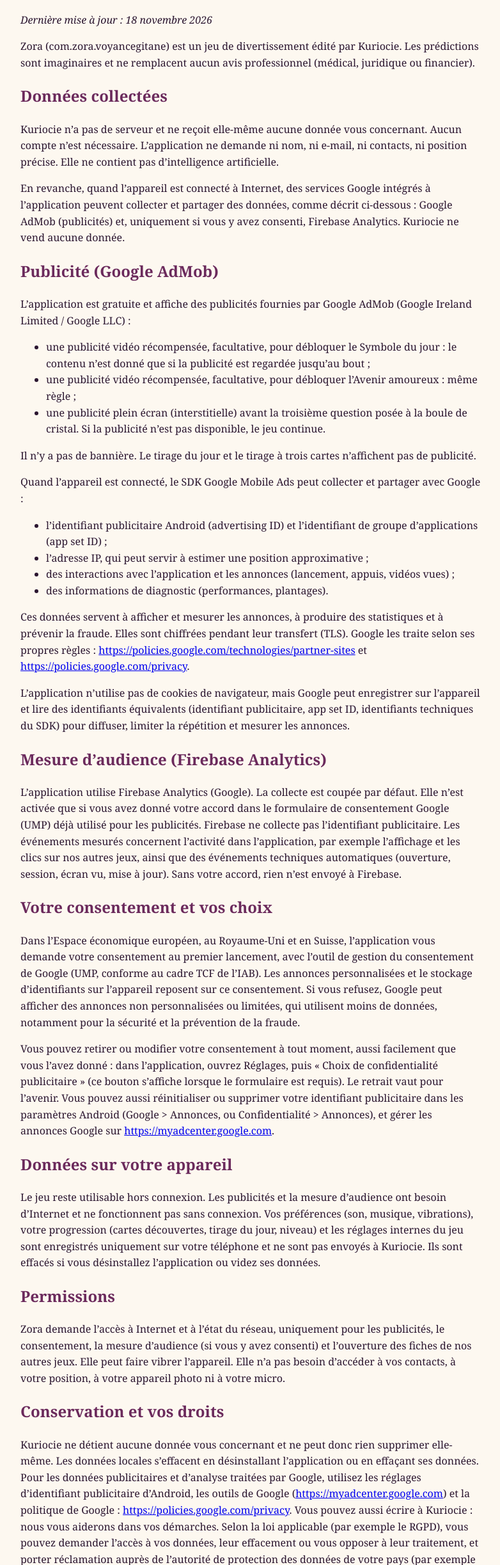
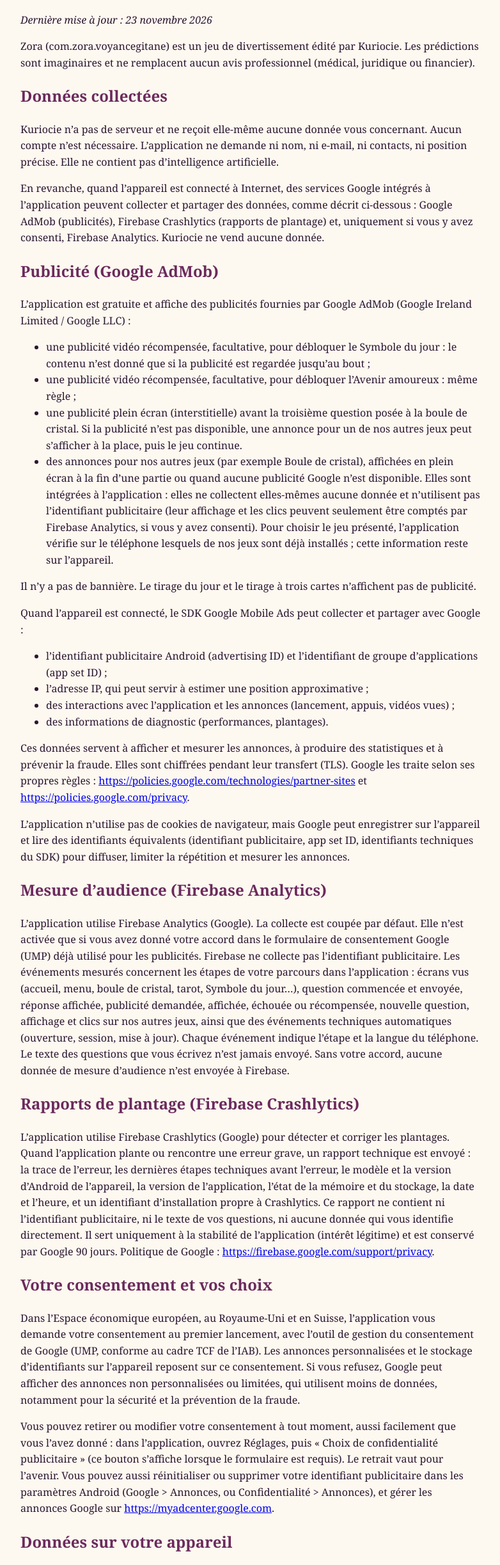
Before and after one commit to kuriocie23/kuriocie23.github.io, a plain HTML site: page confidentialite-zora.html in a window 1280 px wide. Shown: the part 86-2532 px from the top of the page at 64% size, without its empty margins (248-1030 px from the left). Drawn offline with Linux system fonts and the light colour scheme.

Commit message:
Politique Zora 1.9.9 : Firebase Crashlytics (rapports de plantage), pub maison, détail Analytics, permissions — 23/11/2026

```diff
--- a/confidentialite-zora.html
+++ b/confidentialite-zora.html
@@ -4,17 +4,18 @@
 <style>body{font-family:Georgia,serif;max-width:720px;margin:2em auto;padding:0 1em;line-height:1.6;color:#2b1630;background:#fdf8f0}h1,h2{color:#6b2a5c}</style></head>
 <body>
 <h1>Politique de confidentialité – Zora</h1>
-<p><em>Dernière mise à jour : 18 novembre 2026</em></p>
+<p><em>Dernière mise à jour : 23 novembre 2026</em></p>
 <p>Zora (com.zora.voyancegitane) est un jeu de divertissement édité par Kuriocie. Les prédictions sont imaginaires et ne remplacent aucun avis professionnel (médical, juridique ou financier).</p>
 <h2>Données collectées</h2>
 <p>Kuriocie n’a pas de serveur et ne reçoit elle-même aucune donnée vous concernant. Aucun compte n’est nécessaire. L’application ne demande ni nom, ni e-mail, ni contacts, ni position précise. Elle ne contient pas d’intelligence artificielle.</p>
-<p>En revanche, quand l’appareil est connecté à Internet, des services Google intégrés à l’application peuvent collecter et partager des données, comme décrit ci-dessous : Google AdMob (publicités) et, uniquement si vous y avez consenti, Firebase Analytics. Kuriocie ne vend aucune donnée.</p>
+<p>En revanche, quand l’appareil est connecté à Internet, des services Google intégrés à l’application peuvent collecter et partager des données, comme décrit ci-dessous : Google AdMob (publicités), Firebase Crashlytics (rapports de plantage) et, uniquement si vous y avez consenti, Firebase Analytics. Kuriocie ne vend aucune donnée.</p>
 <h2>Publicité (Google AdMob)</h2>
 <p>L’application est gratuite et affiche des publicités fournies par Google AdMob (Google Ireland Limited / Google LLC) :</p>
 <ul>
 <li>une publicité vidéo récompensée, facultative, pour débloquer le Symbole du jour : le contenu n’est donné que si la publicité est regardée jusqu’au bout ;</li>
 <li>une publicité vidéo récompensée, facultative, pour débloquer l’Avenir amoureux : même règle ;</li>
-<li>une publicité plein écran (interstitielle) avant la troisième question posée à la boule de cristal. Si la publicité n’est pas disponible, le jeu continue.</li>
+<li>une publicité plein écran (interstitielle) avant la troisième question posée à la boule de cristal. Si la publicité n’est pas disponible, une annonce pour un de nos autres jeux peut s’afficher à la place, puis le jeu continue.</li>
+<li>des annonces pour nos autres jeux (par exemple Boule de cristal), affichées en plein écran à la fin d’une partie ou quand aucune publicité Google n’est disponible. Elles sont intégrées à l’application : elles ne collectent elles-mêmes aucune donnée et n’utilisent pas l’identifiant publicitaire (leur affichage et les clics peuvent seulement être comptés par Firebase Analytics, si vous y avez consenti). Pour choisir le jeu présenté, l’application vérifie sur le téléphone lesquels de nos jeux sont déjà installés ; cette information reste sur l’appareil.</li>
 </ul>
 <p>Il n’y a pas de bannière. Le tirage du jour et le tirage à trois cartes n’affichent pas de publicité.</p>
 <p>Quand l’appareil est connecté, le SDK Google Mobile Ads peut collecter et partager avec Google :</p>
@@ -27,16 +28,18 @@
 <p>Ces données servent à afficher et mesurer les annonces, à produire des statistiques et à prévenir la fraude. Elles sont chiffrées pendant leur transfert (TLS). Google les traite selon ses propres règles : <a href="https://policies.google.com/technologies/partner-sites">https://policies.google.com/technologies/partner-sites</a> et <a href="https://policies.google.com/privacy">https://policies.google.com/privacy</a>.</p>
 <p>L’application n’utilise pas de cookies de navigateur, mais Google peut enregistrer sur l’appareil et lire des identifiants équivalents (identifiant publicitaire, app set ID, identifiants techniques du SDK) pour diffuser, limiter la répétition et mesurer les annonces.</p>
 <h2>Mesure d’audience (Firebase Analytics)</h2>
-<p>L’application utilise Firebase Analytics (Google). La collecte est coupée par défaut. Elle n’est activée que si vous avez donné votre accord dans le formulaire de consentement Google (UMP) déjà utilisé pour les publicités. Firebase ne collecte pas l’identifiant publicitaire. Les événements mesurés concernent l’activité dans l’application, par exemple l’affichage et les clics sur nos autres jeux, ainsi que des événements techniques automatiques (ouverture, session, écran vu, mise à jour). Sans votre accord, rien n’est envoyé à Firebase.</p>
+<p>L’application utilise Firebase Analytics (Google). La collecte est coupée par défaut. Elle n’est activée que si vous avez donné votre accord dans le formulaire de consentement Google (UMP) déjà utilisé pour les publicités. Firebase ne collecte pas l’identifiant publicitaire. Les événements mesurés concernent les étapes de votre parcours dans l’application : écrans vus (accueil, menu, boule de cristal, tarot, Symbole du jour…), question commencée et envoyée, réponse affichée, publicité demandée, affichée, échouée ou récompensée, nouvelle question, affichage et clics sur nos autres jeux, ainsi que des événements techniques automatiques (ouverture, session, mise à jour). Chaque événement indique l’étape et la langue du téléphone. Le texte des questions que vous écrivez n’est jamais envoyé. Sans votre accord, aucune donnée de mesure d’audience n’est envoyée à Firebase.</p>
+<h2>Rapports de plantage (Firebase Crashlytics)</h2>
+<p>L’application utilise Firebase Crashlytics (Google) pour détecter et corriger les plantages. Quand l’application plante ou rencontre une erreur grave, un rapport technique est envoyé : la trace de l’erreur, les dernières étapes techniques avant l’erreur, le modèle et la version d’Android de l’appareil, la version de l’application, l’état de la mémoire et du stockage, la date et l’heure, et un identifiant d’installation propre à Crashlytics. Ce rapport ne contient ni l’identifiant publicitaire, ni le texte de vos questions, ni aucune donnée qui vous identifie directement. Il sert uniquement à la stabilité de l’application (intérêt légitime) et est conservé par Google 90 jours. Politique de Google : <a href="https://firebase.google.com/support/privacy">https://firebase.google.com/support/privacy</a>.</p>
 <h2>Votre consentement et vos choix</h2>
 <p>Dans l’Espace économique européen, au Royaume-Uni et en Suisse, l’application vous demande votre consentement au premier lancement, avec l’outil de gestion du consentement de Google (UMP, conforme au cadre TCF de l’IAB). Les annonces personnalisées et le stockage d’identifiants sur l’appareil reposent sur ce consentement. Si vous refusez, Google peut afficher des annonces non personnalisées ou limitées, qui utilisent moins de données, notamment pour la sécurité et la prévention de la fraude.</p>
 <p>Vous pouvez retirer ou modifier votre consentement à tout moment, aussi facilement que vous l’avez donné : dans l’application, ouvrez Réglages, puis « Choix de confidentialité publicitaire » (ce bouton s’affiche lorsque le formulaire est requis). Le retrait vaut pour l’avenir. Vous pouvez aussi réinitialiser ou supprimer votre identifiant publicitaire dans les paramètres Android (Google &gt; Annonces, ou Confidentialité &gt; Annonces), et gérer les annonces Google sur <a href="https://myadcenter.google.com">https://myadcenter.google.com</a>.</p>
 <h2>Données sur votre appareil</h2>
 <p>Le jeu reste utilisable hors connexion. Les publicités et la mesure d’audience ont besoin d’Internet et ne fonctionnent pas sans connexion. Vos préférences (son, musique, vibrations), votre progression (cartes découvertes, tirage du jour, niveau) et les réglages internes du jeu sont enregistrés uniquement sur votre téléphone et ne sont pas envoyés à Kuriocie. Ils sont effacés si vous désinstallez l’application ou videz ses données.</p>
 <h2>Permissions</h2>
-<p>Zora demande l’accès à Internet et à l’état du réseau, uniquement pour les publicités, le consentement, la mesure d’audience (si vous y avez consenti) et l’ouverture des fiches de nos autres jeux. Elle peut faire vibrer l’appareil. Elle n’a pas besoin d’accéder à vos contacts, à votre position, à votre appareil photo ni à votre micro.</p>
+<p>Zora demande l’accès à Internet et à l’état du réseau, uniquement pour les publicités, le consentement, la mesure d’audience (si vous y avez consenti), les rapports de plantage et l’ouverture des fiches de nos autres jeux. Elle peut faire vibrer l’appareil. Elle n’a pas besoin d’accéder à vos contacts, à votre position, à votre appareil photo ni à votre micro.</p>
 <h2>Conservation et vos droits</h2>
-<p>Kuriocie ne détient aucune donnée vous concernant et ne peut donc rien supprimer elle-même. Les données locales s’effacent en désinstallant l’application ou en effaçant ses données. Pour les données publicitaires et d’analyse traitées par Google, utilisez les réglages d’identifiant publicitaire d’Android, les outils de Google (<a href="https://myadcenter.google.com">https://myadcenter.google.com</a>) et la politique de Google : <a href="https://policies.google.com/privacy">https://policies.google.com/privacy</a>. Vous pouvez aussi écrire à Kuriocie : nous vous aiderons dans vos démarches. Selon la loi applicable (par exemple le RGPD), vous pouvez demander l’accès à vos données, leur effacement ou vous opposer à leur traitement, et porter réclamation auprès de l’autorité de protection des données de votre pays (par exemple la CNIL en France : <a href="https://www.cnil.fr">https://www.cnil.fr</a>).</p>
+<p>Kuriocie ne détient aucune donnée vous concernant et ne peut donc rien supprimer elle-même. Les données locales s’effacent en désinstallant l’application ou en effaçant ses données. Pour les données publicitaires, d’analyse et de plantage traitées par Google, utilisez les réglages d’identifiant publicitaire d’Android, les outils de Google (<a href="https://myadcenter.google.com">https://myadcenter.google.com</a>) et la politique de Google : <a href="https://policies.google.com/privacy">https://policies.google.com/privacy</a>. Vous pouvez aussi écrire à Kuriocie : nous vous aiderons dans vos démarches. Selon la loi applicable (par exemple le RGPD), vous pouvez demander l’accès à vos données, leur effacement ou vous opposer à leur traitement, et porter réclamation auprès de l’autorité de protection des données de votre pays (par exemple la CNIL en France : <a href="https://www.cnil.fr">https://www.cnil.fr</a>).</p>
 <h2>Enfants</h2>
 <p>Zora s’adresse à un public de 9 ans et plus. Kuriocie ne collecte aucune donnée auprès des enfants. Les publicités et, le cas échéant, la mesure d’audience sont fournies par Google, selon les règles décrites dans cette politique.</p>
 <h2>Modifications</h2>
```
